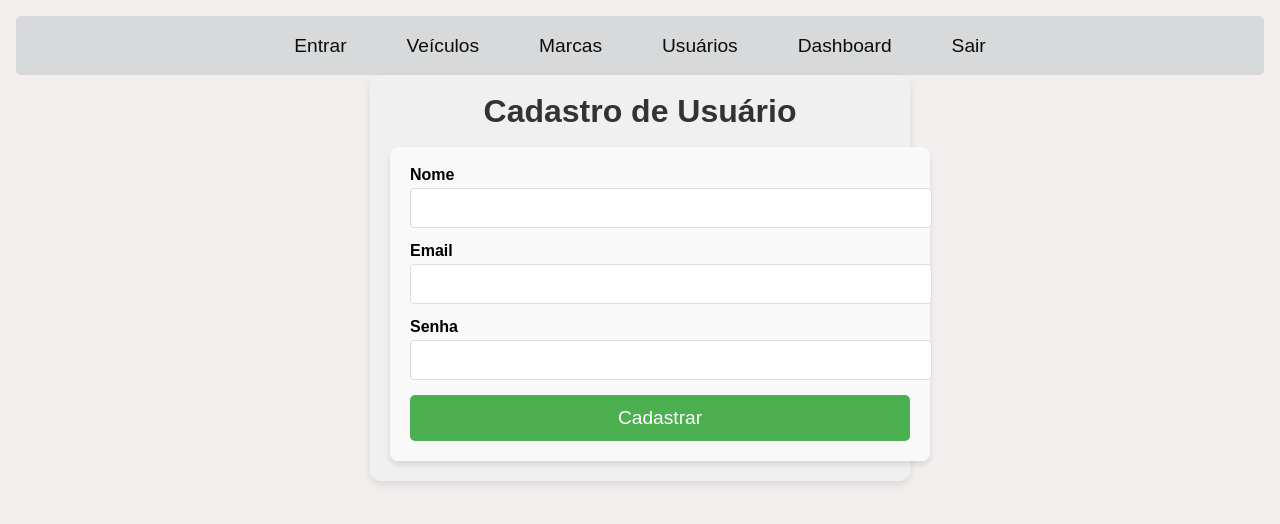
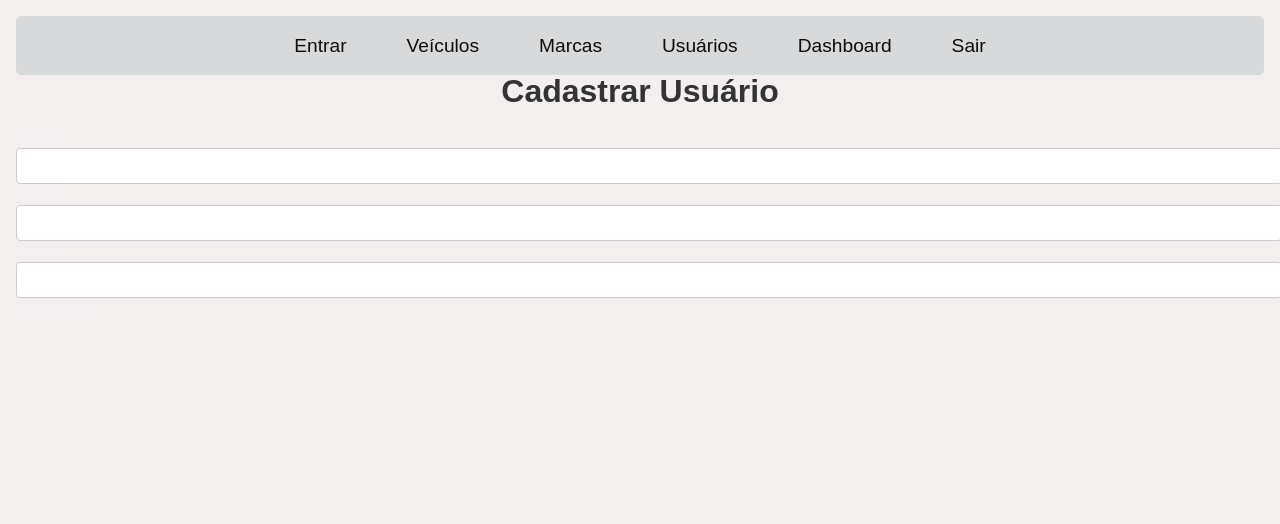
Before and after one commit to GersonAparecidoLima/FrontProjetoFinal, a React (Create React App) app: page /cadastro in a window 1280 px wide. Shown: the top 524 px of the page. Built offline with nearby package versions, Linux system fonts and the light colour scheme.

Commit message:
Correção da Edicao de veiculo

```diff
--- a/src/pages/Cadastro/Cadastro.tsx
+++ b/src/pages/Cadastro/Cadastro.tsx
@@ -1,54 +1,94 @@
+// src/pages/Cadastro/Cadastro.tsx
+
 import React, { useState } from 'react';
-import style from './Cadastro.module.scss';
-import FormularioGenerico from '../../components/FormularioGenerico/FormularioGenerico';
+import { useNavigate } from 'react-router-dom';
 import UsuarioService from '../../services/usuario.service';
 
-
-function Cadastro() {
+const Cadastro = () => {
+  const [dados, setDados] = useState({
+    nome: '',
+    email: '',
+    senha: '',
+  });
+  const [erro, setErro] = useState('');
   const [sucesso, setSucesso] = useState('');
-  const [erro, setErro] = useState('');
+  const navigate = useNavigate();
 
   async function handleSubmit(dados: { [key: string]: string }) {
     try {
-      const resultado = await UsuarioService.cadastrarUsuario({
-
+      const resultado = await UsuarioService.cadastrar({
         nome: dados.nome,
         email: dados.email,
-        senha: dados.senha,
+        senha: dados.senha, // Certifique-se de passar a senha se necessário
       });
-
-      console.log('Usuário cadastrado com sucesso:', resultado);
-
-      setSucesso('Usuário cadastrado com sucesso!');
-
+      setSucesso(resultado.mensagem || 'Usuário cadastrado com sucesso!');
       setErro('');
+      setTimeout(() => {
+        navigate('/lista-usuario');
+      }, 1000);
     } catch (error) {
-      console.error('Erro:', error);
-      setErro('Falha ao cadastrar usuário. Tente novamente.');
+      if (error instanceof Error) {
+        setErro(error.message);
+      } else {
+        setErro('Erro desconhecido');
+      }
       setSucesso('');
     }
   }
 
-  const campos = [
-    { label: 'Nome', tipo: 'text', nome: 'nome', valor: '', required: true },
-    { label: 'Email', tipo: 'email', nome: 'email', valor: '', required: true },
-    { label: 'Senha', tipo: 'password', nome: 'senha', valor: '', required: true },
-  ];
+  const handleChange = (e: React.ChangeEvent<HTMLInputElement>) => {
+    const { name, value } = e.target;
+    setDados({ ...dados, [name]: value });
+  };
 
   return (
-    <div className={style.cadastro}>
-      <h2>Cadastro de Usuário</h2>
+    <div>
+      <h2>Cadastrar Usuário</h2>
 
-      {sucesso && <p className={style.sucesso}>{sucesso}</p>}
-      {erro && <p className={style.erro}>{erro}</p>}
+      {sucesso && <p>{sucesso}</p>}
+      {erro && <p>{erro}</p>}
 
-      <FormularioGenerico
-        campos={campos}
-        onSubmit={handleSubmit}
-        tipoFormulario="cadastro"
-      />
+      <form onSubmit={(e) => { e.preventDefault(); handleSubmit(dados); }}>
+        <div>
+          <label htmlFor="nome">Nome</label>
+          <input
+            type="text"
+            id="nome"
+            name="nome"
+            value={dados.nome}
+            onChange={handleChange}
+            required
+          />
+        </div>
+
+        <div>
+          <label htmlFor="email">Email</label>
+          <input
+            type="email"
+            id="email"
+            name="email"
+            value={dados.email}
+            onChange={handleChange}
+            required
+          />
+        </div>
+
+        <div>
+          <label htmlFor="senha">Senha</label>
+          <input
+            type="password"
+            id="senha"
+            name="senha"
+            value={dados.senha}
+            onChange={handleChange}
+            required
+          />
+        </div>
+
+        <button type="submit">Cadastrar</button>
+      </form>
     </div>
   );
-}
+};
 
 export default Cadastro;
--- a/src/pages/Cadastro/ListaUsuario.tsx
+++ b/src/pages/Cadastro/ListaUsuario.tsx
@@ -1,47 +1,58 @@
+// src/pages/Cadastro/ListaUsuario.tsx
+
 import React, { useEffect, useState } from 'react';
+import { useNavigate } from 'react-router-dom';
 import style from './ListaUsuario.module.scss';
-import { useNavigate } from 'react-router-dom';
 import UsuarioService, { Usuario } from '../../services/usuario.service';
 
 const ListaUsuario = () => {
-  const [usuarios, setUsuarios] = useState<Usuario[]>([]);
+  const [usuarios, setUsuarios] = useState<Usuario[]>([]); // Tipagem correta de usuários
   const [erro, setErro] = useState('');
   const navigate = useNavigate();
 
+  // Função para buscar a lista de usuários
   const fetchUsuarios = async () => {
     try {
-      const lista = await UsuarioService.listarUsuarios();
-      setUsuarios(lista);
+      const lista = await UsuarioService.listar();  // Chama o método listar corretamente
+      setUsuarios(lista);  // Atualiza o estado com a lista de usuários
     } catch (error) {
-      if (error instanceof Error) setErro(error.message);
-      else setErro('Erro desconhecido');
+      if (error instanceof Error) {
+        setErro(error.message);  // Captura e exibe o erro
+      } else {
+        setErro('Erro desconhecido');
+      }
     }
   };
 
+  // Função para deletar um usuário
   const deletarUsuario = async (id: string) => {
     const confirmar = window.confirm('Você realmente deseja excluir este usuário?');
     if (!confirmar) return;
 
     try {
-      await UsuarioService.deletarUsuario(id);
-      setUsuarios(usuarios.filter((usuario) => usuario.id !== id));
+      await UsuarioService.deletarUsuario(id); // Deleta o usuário através do serviço
+      setUsuarios(usuarios.filter((usuario) => usuario.id !== id)); // Remove o usuário da lista
     } catch (error) {
-      if (error instanceof Error) setErro(error.message);
+      if (error instanceof Error) {
+        setErro(error.message);  // Captura e exibe erro de deleção
+      }
     }
   };
 
+  // Função para editar um usuário
   const editarUsuario = (id: string) => {
-    navigate(`/editar/${id}`);
+    navigate(`/editar/${id}`);  // Redireciona para a página de edição do usuário
   };
 
+  // useEffect para carregar a lista de usuários quando o componente é montado
   useEffect(() => {
-    fetchUsuarios();
-  }, []);
+    fetchUsuarios();  // Chama a função de buscar usuários
+  }, []);  // Dependência vazia para rodar apenas uma vez no carregamento do componente
 
   return (
     <div className={style.listaUsuarioContainer}>
       <h2>Lista de Usuários</h2>
-      {erro && <p className={style.erro}>{erro}</p>}
+      {erro && <p className={style.erro}>{erro}</p>}  {/* Exibe erros se houver */}
       <table className={style.tabelaUsuarios}>
         <thead>
           <tr>
@@ -54,15 +65,16 @@ const ListaUsuario = () => {
             <tr key={usuario.id}>
               <td className={style.usuarioNome}>{usuario.nome}</td>
               <td className={style.colunaAcao}>
+                {/* Verificação se id é válido para evitar o erro de undefined */}
                 <button
                   className={`${style.botaoAcao} ${style.botaoEditar}`}
-                  onClick={() => editarUsuario(usuario.id)}
+                  onClick={() => usuario.id && editarUsuario(usuario.id)}
                 >
                   Alterar
                 </button>
                 <button
                   className={`${style.botaoAcao} ${style.botaoDeletar}`}
-                  onClick={() => deletarUsuario(usuario.id)}
+                  onClick={() => usuario.id && deletarUsuario(usuario.id)}
                 >
                   Deletar
                 </button>
--- a/src/pages/Veiculo/EditarCadastraVeiculo.tsx
+++ b/src/pages/Veiculo/EditarCadastraVeiculo.tsx
@@ -21,7 +21,7 @@ const EditarCadastraVeiculo = () => {
           const veiculo = await VeiculoService.buscarPorId(id);
           setAno(veiculo.ano.toString());
           setModelo(veiculo.modelo);
-          setMarca(veiculo.marca.id.toString());
+          setMarca(veiculo.marca.descricao.toString());
           setValor(veiculo.valor.toString());
         } catch (erro) {
           console.error('Erro ao buscar dados do veículo:', erro);
--- a/src/services/usuario.service.ts
+++ b/src/services/usuario.service.ts
@@ -1,50 +1,62 @@
 // src/services/usuario.service.ts
-import api from './api'; // Cliente Axios com token JWT, se necessário
 
-// Interface do tipo de usuário
 export interface Usuario {
-  id: string;
+  id?: string;
   nome: string;
   email?: string;
   senha?: string;
 }
 
-// Lista todos os usuários
-const listarUsuarios = async (): Promise<Usuario[]> => {
-  const response = await api.get('/usuarios');
-  return response.data.usuarios || response.data;
-};
+const API_URL = 'http://localhost:3000/usuarios';
 
-// Busca um usuário por ID
-const buscarUsuarioPorId = async (id: string): Promise<Usuario> => {
-  const response = await api.get(`/usuarios/${id}`);
-  return response.data.usuario || response.data;
-};
+const UsuarioService = {
+  // Função para listar todos os usuários
+  listar: async (): Promise<Usuario[]> => {
+    const response = await fetch(API_URL);
+    if (!response.ok) {
+      throw new Error('Erro ao listar usuários');
+    }
+    const data = await response.json();
+    return data.usuarios || [];  // Ajuste conforme a estrutura da resposta da API
+  },
 
-// Cadastra um novo usuário
-const cadastrarUsuario = async (dados: Omit<Usuario, 'id'>): Promise<Usuario> => {
-  const response = await api.post('/usuarios', dados);
-  return response.data;
-};
+  // Função para buscar usuário por ID
+  buscarPorId: async (id: string): Promise<Usuario> => {
+    const response = await fetch(`${API_URL}/${id}`);
+    if (!response.ok) throw new Error('Erro ao buscar usuário');
+    const data = await response.json();
+    return data.usuario || data;  // Ajuste conforme a estrutura da resposta da API
+  },
 
-// Atualiza um usuário existente
-const atualizarUsuario = async (id: string, dados: Partial<Usuario>): Promise<Usuario> => {
-  const response = await api.put(`/usuarios/${id}`, dados);
-  return response.data;
-};
+  // Função para cadastrar um novo usuário
+  cadastrar: async (dados: Usuario): Promise<{ mensagem: string }> => {
+    const response = await fetch(API_URL, {
+      method: 'POST',
+      headers: { 'Content-Type': 'application/json' },
+      body: JSON.stringify(dados),
+    });
+    if (!response.ok) throw new Error('Erro ao cadastrar usuário');
+    return await response.json();  // Certifique-se de que a API retorna a resposta esperada
+  },
 
-// Deleta um usuário
-const deletarUsuario = async (id: string): Promise<void> => {
-  await api.delete(`/usuarios/${id}`);
-};
+  // Função para atualizar um usuário existente
+  atualizar: async (id: string, dados: Usuario): Promise<{ mensagem: string }> => {
+    const response = await fetch(`${API_URL}/${id}`, {
+      method: 'PUT',
+      headers: { 'Content-Type': 'application/json' },
+      body: JSON.stringify(dados),
+    });
+    if (!response.ok) throw new Error('Erro ao atualizar usuário');
+    return await response.json();  // Certifique-se de que a API retorna a resposta esperada
+  },
 
-// Exporta tudo como objeto
-const UsuarioService = {
-  listarUsuarios,
-  buscarUsuarioPorId,
-  cadastrarUsuario,
-  atualizarUsuario,
-  deletarUsuario,
+  // Função para deletar um usuário
+  deletarUsuario: async (id: string): Promise<void> => {
+    const response = await fetch(`${API_URL}/${id}`, {
+      method: 'DELETE',
+    });
+    if (!response.ok) throw new Error('Erro ao deletar usuário');
+  },
 };
 
 export default UsuarioService;
```
Also changed, not shown: src/pages/Cadastro/EditarCadastro.tsx (line endings or trailing spaces).
